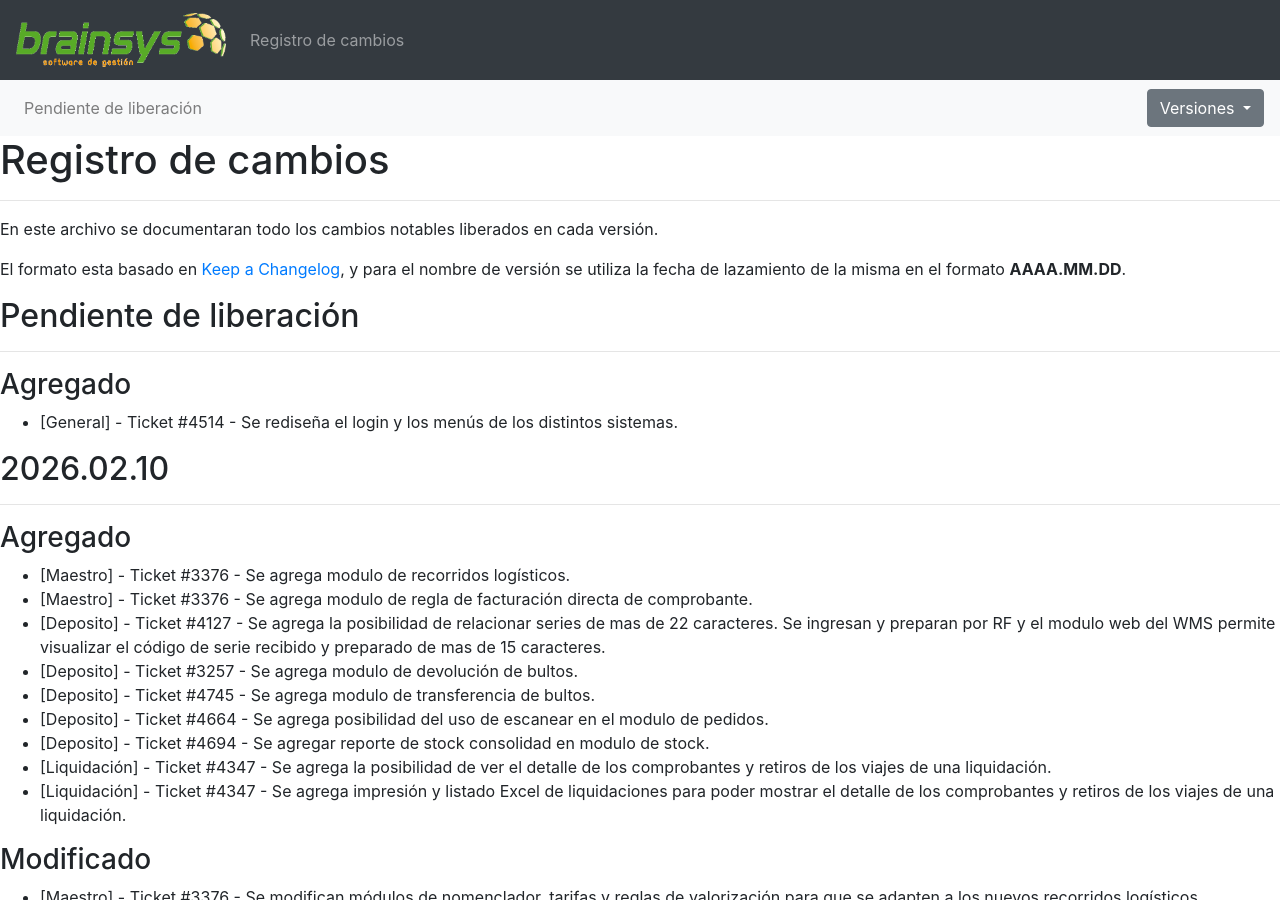
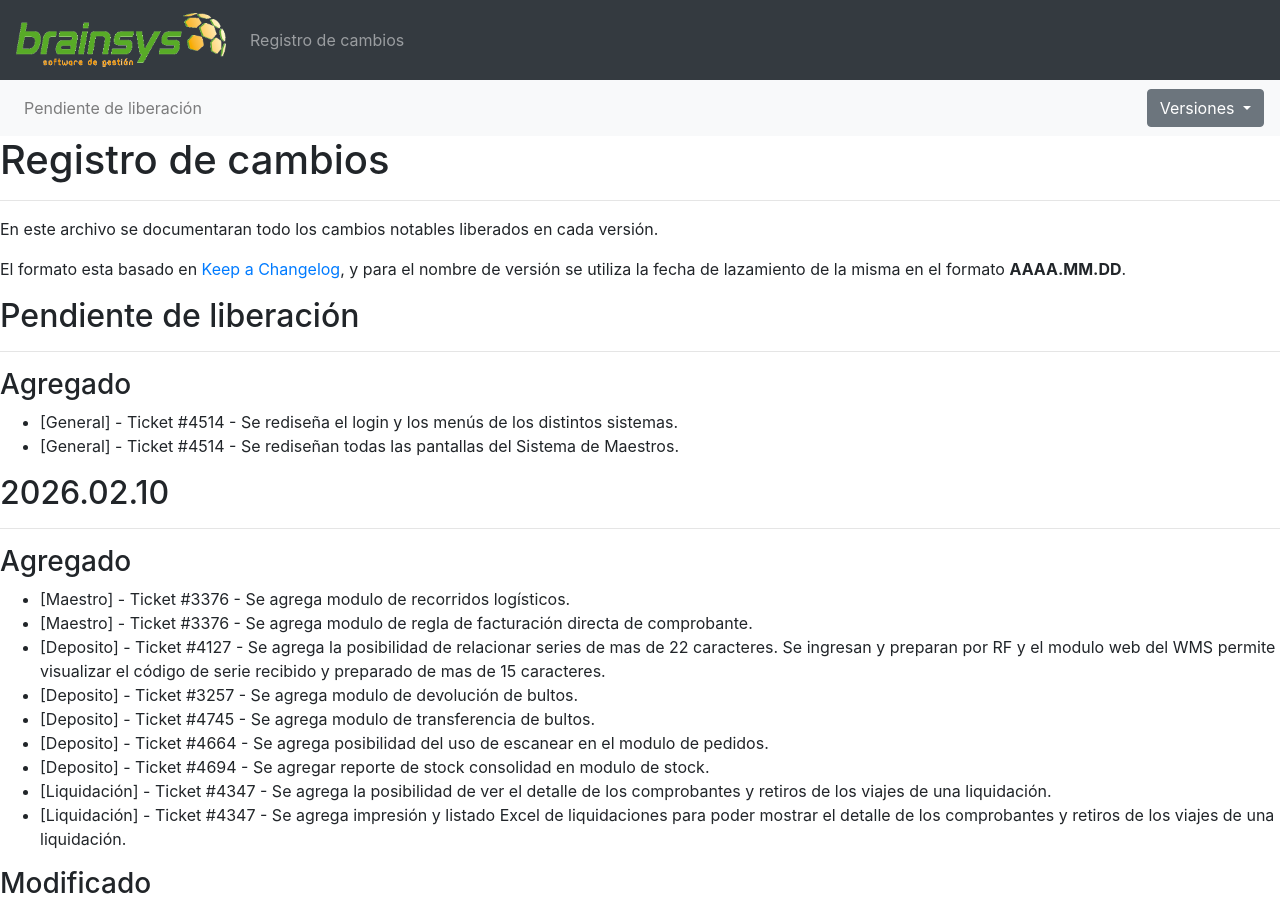
Before and after one commit to brainsys-arsaad/versionado, a Jekyll site: the page built from registro-cambios.markdown, in a window 1280 px wide and 900 px high. Built offline with Jekyll 4.4.1, drawn with Linux system fonts in a browser that asks for light colours.

Commit message:
Update registro-cambios.markdown

```diff
--- a/registro-cambios.markdown
+++ b/registro-cambios.markdown
@@ -127,6 +127,7 @@ El formato esta basado en [Keep a Changelog](https://keepachangelog.com/es-ES/1.
 ### Agregado
 
 - [General] - Ticket #4514 - Se rediseña el login y los menús de los distintos sistemas.
+- [General] - Ticket #4514 - Se rediseñan todas las pantallas del Sistema de Maestros.
 
 ## 2026.02.10
 ---
```
